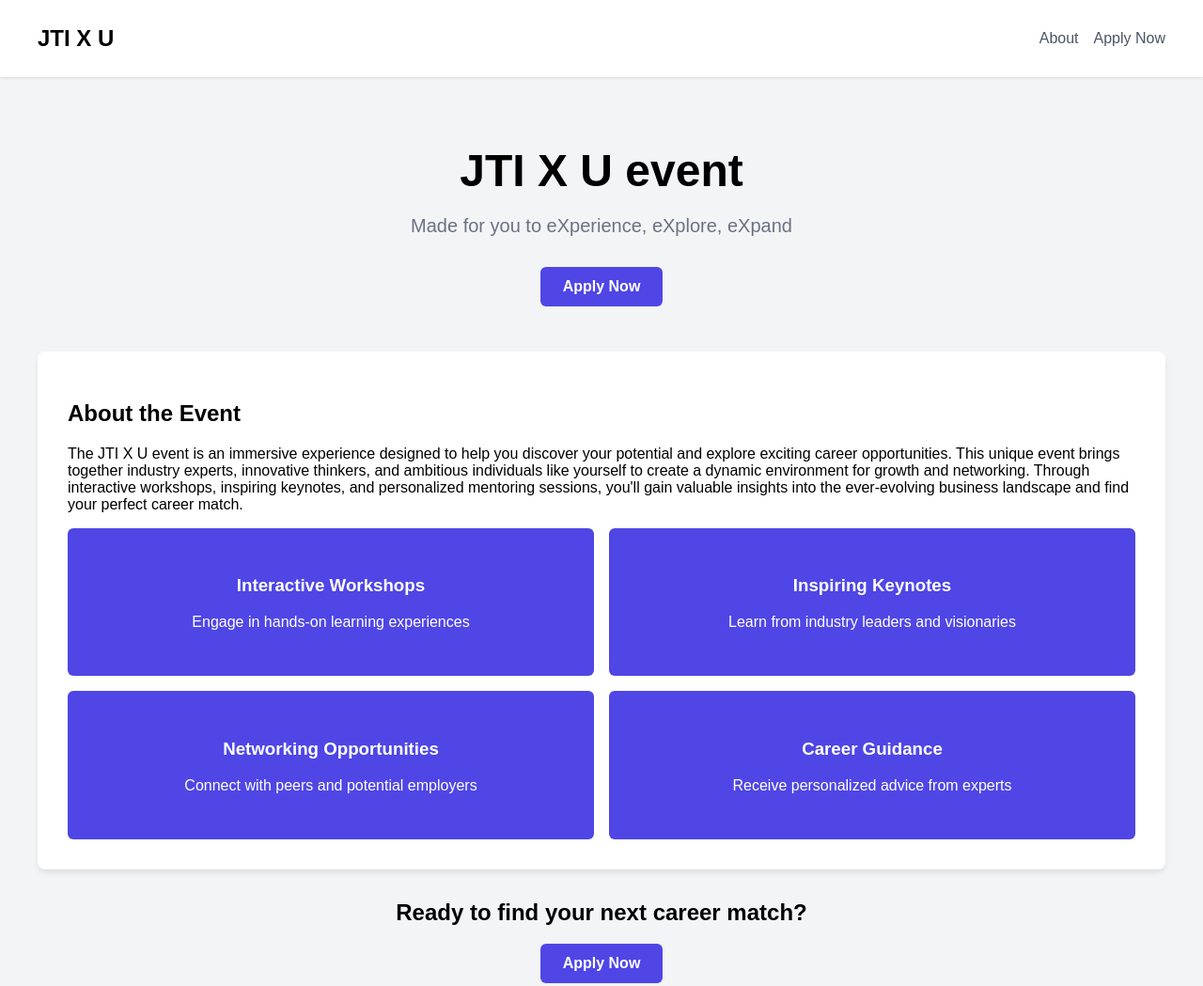
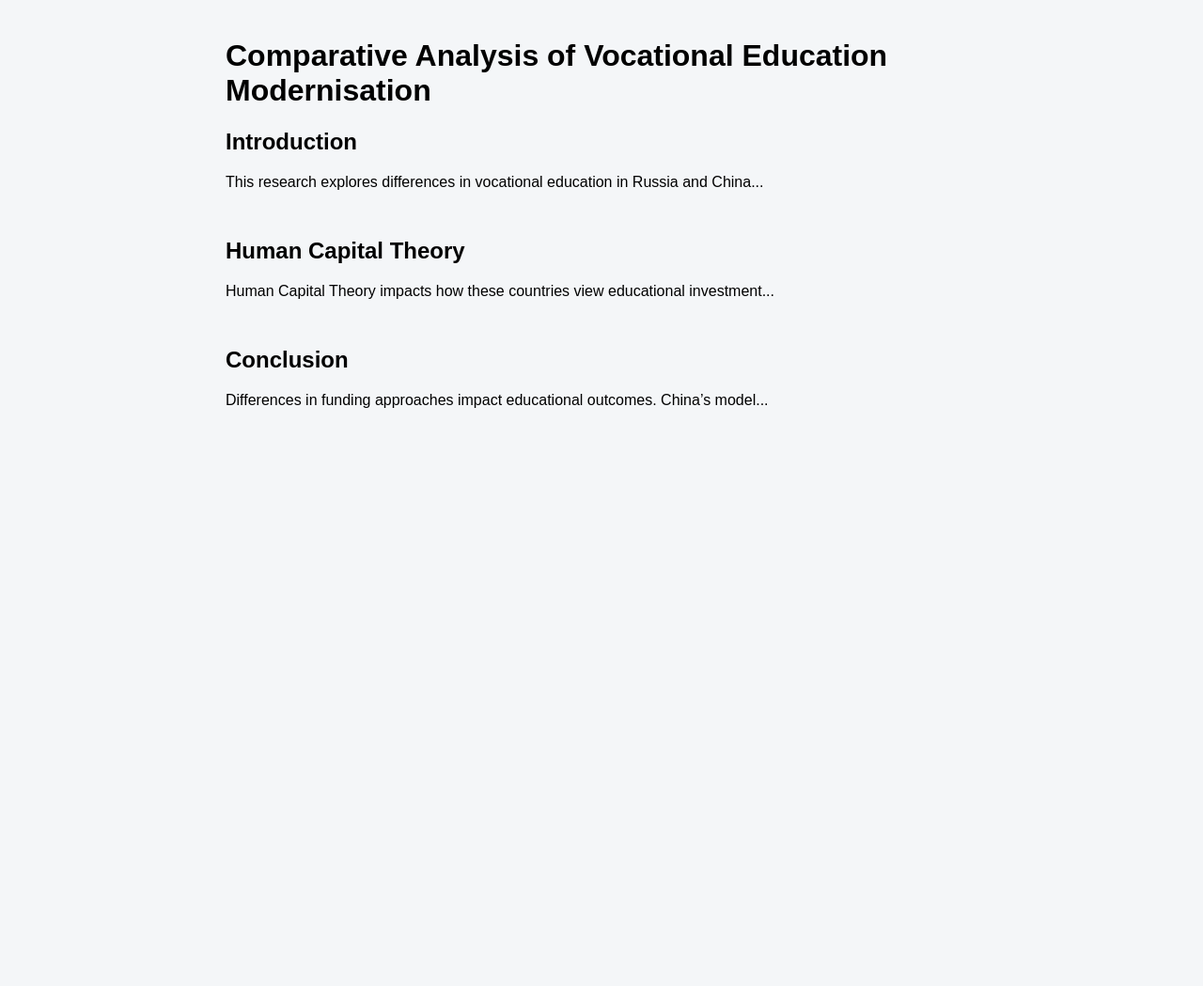
Before and after one commit to MolvineMir/VangargiumLeviosa, a plain HTML site: page jti-x-experience.html in a window 1280 px wide. Shown: the top 1049 px of the page at 94% size. After the commit the page ends 800 px from the top, so only its background shows below. Drawn offline with Linux system fonts and the light colour scheme.

Commit message:
Update jti-x-experience.html

```diff
--- a/jti-x-experience.html
+++ b/jti-x-experience.html
@@ -3,153 +3,31 @@
 <head>
     <meta charset="UTF-8">
     <meta name="viewport" content="width=device-width, initial-scale=1.0">
-    <title>JTI X U Event</title>
+    <title>Research Presentation</title>
     <style>
-        body {
-            font-family: Arial, sans-serif;
-            background-color: #f3f4f6;
-            margin: 0;
-            padding: 0;
-        }
-        header {
-            background-color: white;
-            box-shadow: 0 1px 3px 0 rgba(0, 0, 0, 0.1);
-            padding: 1rem;
-        }
-        .header-content {
-            max-width: 1200px;
-            margin: 0 auto;
-            display: flex;
-            justify-content: space-between;
-            align-items: center;
-        }
-        .logo {
-            font-size: 1.5rem;
-            font-weight: bold;
-        }
-        nav ul {
-            list-style-type: none;
-            padding: 0;
-            display: flex;
-        }
-        nav ul li {
-            margin-left: 1rem;
-        }
-        nav ul li a {
-            text-decoration: none;
-            color: #4b5563;
-        }
-        main {
-            max-width: 1200px;
-            margin: 0 auto;
-            padding: 2rem 1rem;
-        }
-        .hero {
-            text-align: center;
-            margin-bottom: 3rem;
-        }
-        h1 {
-            font-size: 3rem;
-            margin-bottom: 1rem;
-        }
-        .hero p {
-            font-size: 1.25rem;
-            color: #6b7280;
-            margin-bottom: 2rem;
-        }
-        .btn {
-            display: inline-block;
-            background-color: #4f46e5;
-            color: white;
-            padding: 0.75rem 1.5rem;
-            border-radius: 0.375rem;
-            text-decoration: none;
-            font-weight: bold;
-            transition: background-color 0.3s;
-        }
-        .btn:hover {
-            background-color: #4338ca;
-        }
-        .card {
-            background-color: white;
-            border-radius: 0.5rem;
-            box-shadow: 0 4px 6px -1px rgba(0, 0, 0, 0.1);
-            padding: 2rem;
-            margin-bottom: 2rem;
-        }
-        .cta-grid {
-            display: grid;
-            grid-template-columns: repeat(2, 1fr);
-            gap: 1rem;
-        }
-        .cta-item {
-            background-color: #4f46e5;
-            color: white;
-            padding: 2rem;
-            border-radius: 0.375rem;
-            text-align: center;
-        }
-        footer {
-            background-color: white;
-            text-align: center;
-            padding: 2rem;
-            color: #6b7280;
-        }
+        body, html { height: 100vh; margin: 0; font-family: Arial, sans-serif; overflow-y: scroll; background-color: #f4f6f8; }
+        .content { padding: 20px; max-width: 800px; margin: auto; }
+        .section { margin-bottom: 50px; }
     </style>
 </head>
 <body>
-    <header>
-        <div class="header-content">
-            <div class="logo">JTI X U</div>
-            <nav>
-                <ul>
-                    <li><a href="#about">About</a></li>
-                    <li><a href="#apply">Apply Now</a></li>
-                </ul>
-            </nav>
+    <div class="content">
+        <h1>Comparative Analysis of Vocational Education Modernisation</h1>
+        <div class="section" id="section1">
+            <h2>Introduction</h2>
+            <p>This research explores differences in vocational education in Russia and China...</p>
         </div>
-    </header>
-
-    <main>
-        <section class="hero">
-            <h1>JTI X U event</h1>
-            <p>Made for you to eXperience, eXplore, eXpand</p>
-            <a href="jti-x-experience-form.html" class="btn">Apply Now</a>
-        </section>
-
-        <section id="about">
-            <div class="card">
-                <h2>About the Event</h2>
-                <p>The JTI X U event is an immersive experience designed to help you discover your potential and explore exciting career opportunities. This unique event brings together industry experts, innovative thinkers, and ambitious individuals like yourself to create a dynamic environment for growth and networking. Through interactive workshops, inspiring keynotes, and personalized mentoring sessions, you'll gain valuable insights into the ever-evolving business landscape and find your perfect career match.</p>
-                <div class="cta-grid">
-                    <div class="cta-item">
-                        <h3>Interactive Workshops</h3>
-                        <p>Engage in hands-on learning experiences</p>
-                    </div>
-                    <div class="cta-item">
-                        <h3>Inspiring Keynotes</h3>
-                        <p>Learn from industry leaders and visionaries</p>
-                    </div>
-                    <div class="cta-item">
-                        <h3>Networking Opportunities</h3>
-                        <p>Connect with peers and potential employers</p>
-                    </div>
-                    <div class="cta-item">
-                        <h3>Career Guidance</h3>
-                        <p>Receive personalized advice from experts</p>
-                    </div>
-                </div>
-            </div>
-        </section>
-
-        <section id="apply" class="hero">
-            <h2>Ready to find your next career match?</h2>
-            <a href="jti-x-experience-form.html" class="btn">Apply Now</a>
-        </section>
-    </main>
-
-    <footer>
-        <p>&copy; 2023 JTI X U. All rights reserved.</p>
-    </footer>
+        <div class="section" id="section2">
+            <h2>Human Capital Theory</h2>
+            <p>Human Capital Theory impacts how these countries view educational investment...</p>
+        </div>
+        <div class="section" id="section3">
+            <h2>Conclusion</h2>
+            <p>Differences in funding approaches impact educational outcomes. China’s model...</p>
+        </div>
+    </div>
+    <script>
+        setTimeout(() => { window.location.href = "../page4/index.html"; }, 15000);
+    </script>
 </body>
 </html>
```
